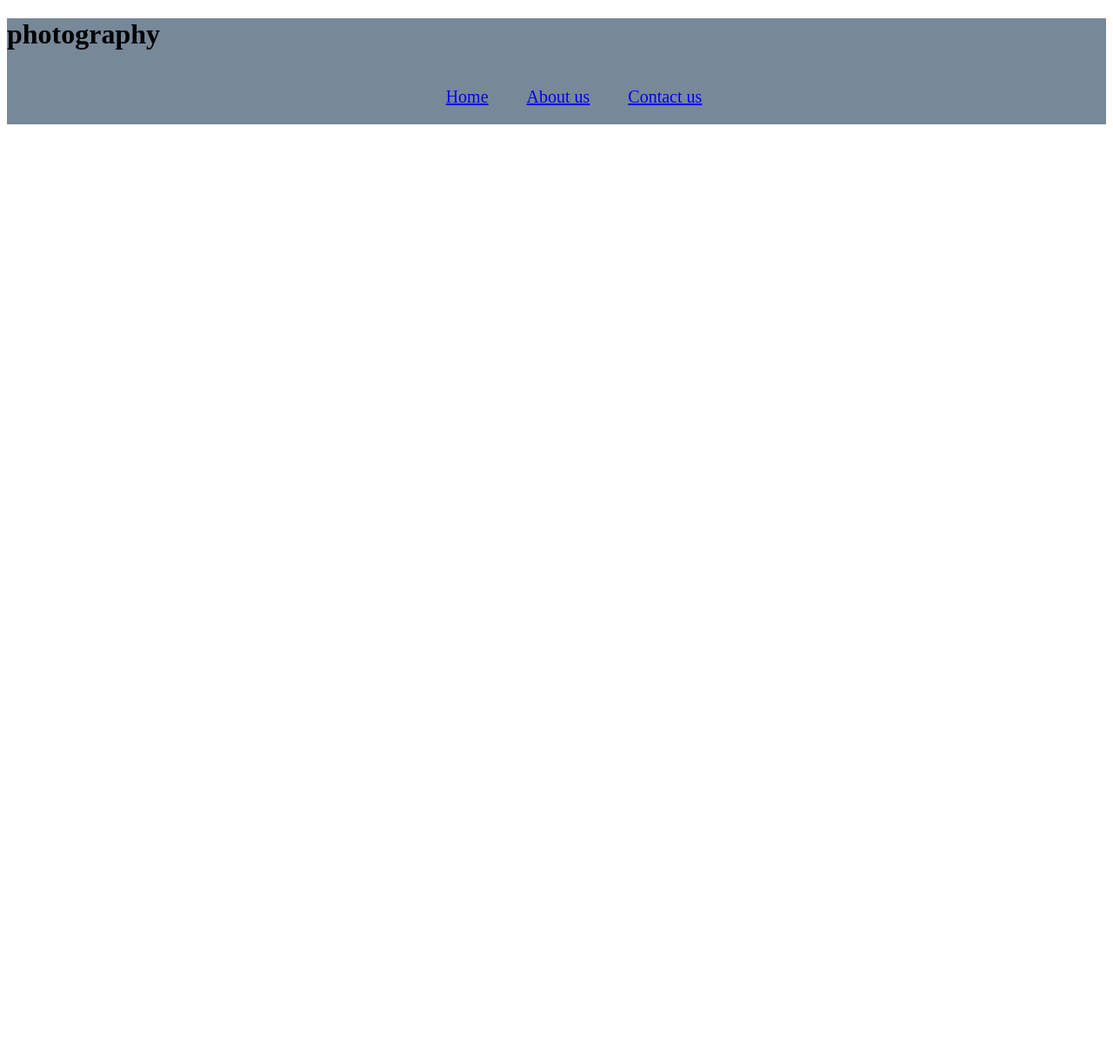
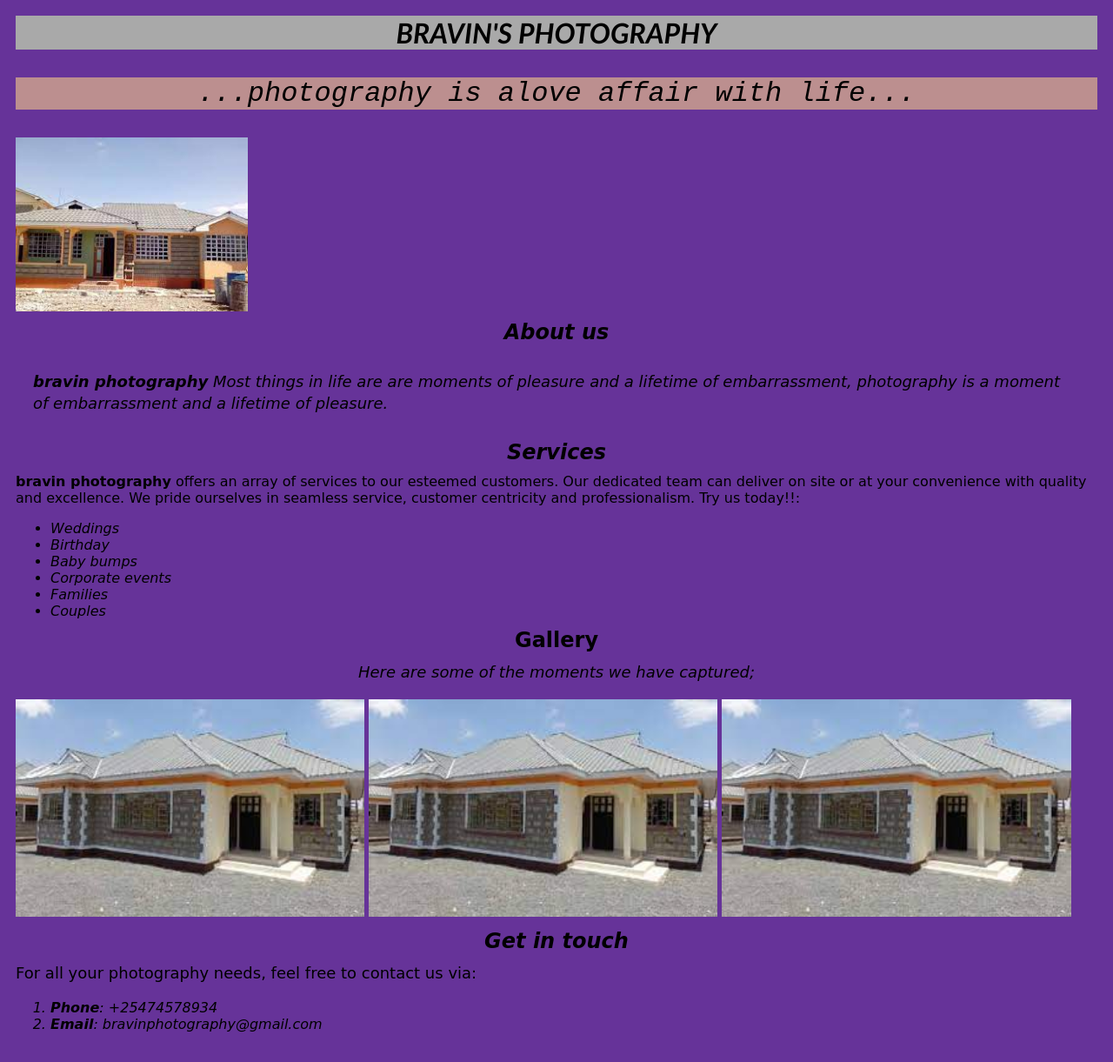
Before and after one commit to Gilbertyegon/photography, a plain HTML site: page index.html in a window 1280 px wide. Shown: the whole page at 87% size. Before the commit the page ends 800 px from the top, so only its background shows below. Drawn offline with Linux system fonts and the light colour scheme.

Commit message:
updated the webpage

```diff
--- a/index.css
+++ b/index.css
@@ -1,18 +1,80 @@
-h1{
- text-align: start;
+.nav1{font-size: xx-large;
+    text-align: center;
+    background-color: rosybrown;
+    font-style: italic;
+    text-decoration: yellowgreen;
+    font-family: 'Courier New', Courier, monospace;
 }
-.home{
-        background-color:lightslategray;
-        list-style-type: none;
-        text-align: center;
-        margin: 0;
-        padding: 0;
-        flex-grow: inherit;
-        justify-content: space-evenly;
+
+.nav2{font-size: large;
+    font-style: italic;
+    line-height: 1.4em;
+    padding: 20px;
+    display: block;
+}
+.three{
+    font-size: large;
+    text-align: left;
+    font-style: italic;
+    display: block;
+    line-height: 1.4em;
+    font-family: cursive;
+}
+.nav4{
+    font-size: large;
+    text-align: center;
+    font-style: italic;
+    line-height: 1.4em;
+}
+.five{
+    font-size: large;
+    text-align: center
+    font-style: italic;
+    line-height: 1.4em;
+
+}
+h1{font-size: xx-large;
+    text-align: center;
+    font-weight: bolder;
+    font-style: oblique;
+    font-family: 'Trebuchet MS', 'Lucida Sans Unicode', 'Lucida Grande', 'Lucida Sans', Arial, sans-serif;
+    font-weight: bolder;
+    background-color: darkgrey;
+}
+body{
+    background-color: rebeccapurple;
+    display: block;
+    padding: 10px 10px 10px 10px;
+    font-family:cursive;
+}
+li{
+    font-size: medium;
+    font-family: cursive;
+    font-style: italic;
+
+}
+h3{font-size: x-large;
+   text-align: left;
+   font-family: cursive;
+}
+.About{
+    text-align: center;
+    font-style: oblique;
+    line-height: 0vmax;
+}
+.Services{
+    text-align: center;
+    font-style: oblique;
+    line-height: 0vmax;
+    font-family: cursive;
+}
+    .Get{
+        text-align:center;
+        font-style: oblique;
+        line-height: 0vmax;
     }
-    .home li{
-        display: inline-block;
-        font-size: 20px;
-        padding: 20px;
-
+    .Gallery{
+        text-align:center;
+        font-style: ;
+        line-height: 0vmax;
     }
--- a/index.html
+++ b/index.html
@@ -1,23 +1,37 @@
-<!DOCTYPE html>
-<html lang="en">
-<head>
-    <meta charset="UTF-8">
-    <meta http-equiv="X-UA-Compatible" content="IE=edge">
-    <meta name="viewport" content="width=device-width, initial-scale=1.0">
-    <link rel="stylesheet" href="index.css">
-    <title>photography</title>
-</head>
-<body>
-    <div class="home">
-    <h1>photography</h1>
 
-        <ul>
-            <li><a href="#home">Home</a></li>
-            <li><a href="#about us">About us</a></li>
-            <li><a href="#contact us">Contact us</a></li>
-        </ul>
-    </div>
-
-
+<html>
+    <head>
+        <meta charset="utf-8">
+        <title>bravin's Photography</title>
+        <link rel="stylesheet" href="index.css">
+    </head>
+    <body>
+        <h1>BRAVIN'S PHOTOGRAPHY</h1>
+    <p class="nav1">...photography is alove affair with life...</p>
+        <img class="image" src="fimages/download (1).jpeg" height="200">
+<h3 class="About">About us</h3>
+<p class="nav2"><strong>bravin photography</strong> Most things in life are are moments of pleasure and a lifetime of embarrassment, photography is a moment of embarrassment and a lifetime of pleasure. </p>
+<h3 class="Services">Services</h3>
+<p class="nav3"><strong>bravin photography</strong> offers an array of services to our esteemed customers. Our dedicated team can deliver on site or at your convenience with quality and excellence. We pride ourselves in seamless service, customer centricity and professionalism. Try us today!!:</p>
+<ul>
+    <li>Weddings</li>
+    <li>Birthday</li>
+    <li>Baby bumps</li>
+    <li>Corporate events</li>
+    <li>Families</li>
+    <li>Couples</li>
+</ul>
+<h3 class="Gallery">Gallery</h3>
+<p class="nav4">Here are some of the moments we have captured;</p>
+<img src="fimages/download.jpeg" height="250">
+<img src="fimages/download.jpeg" alt="Bravin photography" height="250">
+<a href="https://bit.ly/36B6E9d">
+<img src="fimages/download.jpeg" alt="wedding" height="250"></a>
+<h3 class="Get">Get in touch</h3>
+<p class="five">For all your photography needs, feel free to contact us via:
+    <ol>
+        <li><strong>Phone</strong>: <em>+25474578934</em></li>
+        <li><strong>Email</strong>: <em>bravinphotography@gmail.com</em</li>
+    </ol></p>
 </body>
 </html>
```
Also changed, not shown: fimages/download (1).jpeg (added), fimages/download.jpeg (added).
